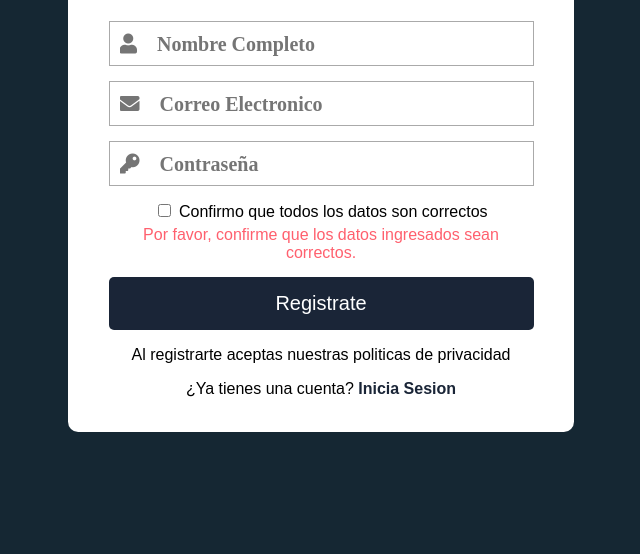
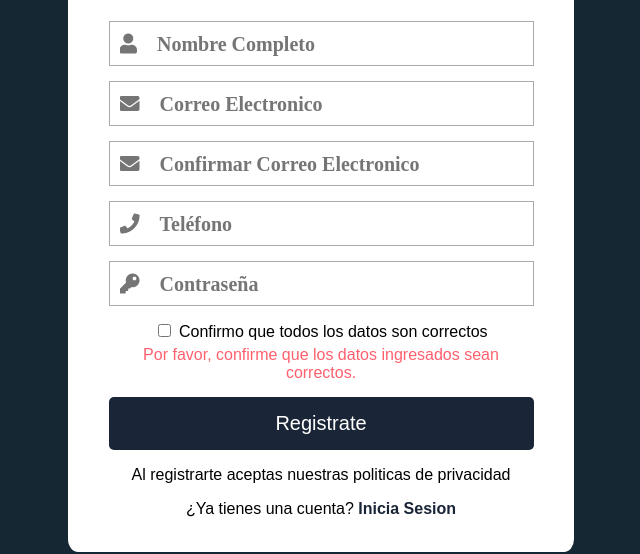
Before and after one commit to YeseniaCarvajalM/mintic, a plain HTML site: page registro.html in a window 1280 px wide. Shown: the part 254-808 px from the top of the page, without its empty margins (319-959 px from the left). Drawn offline with Linux system fonts and the light colour scheme.

Commit message:
se agregan id a los campos

```diff
--- a/estilos.css
+++ b/estilos.css
@@ -111,6 +111,7 @@ body {
 .form-content input[type=text],
 .form-content input[type=password],
 .form-content input[type=email],
+.form-content input[type=phone],
 .form-content select {
   width             : 100%;
   padding           : 9px 20px;
@@ -296,7 +297,7 @@ img {
   margin : 0 auto;
 }
 
-.formulario {
+.form {
   background   : #fff;
   margin-top   : 150px;
   padding      : 3px;
@@ -314,6 +315,7 @@ h1 {
 
 input[type="text"],
 input[type="email"],
+input[type=phone],
 input[type="password"] {
   font-size: 20px;
   padding  : 10px;
@@ -365,7 +367,7 @@ p {
 }
 
 @media(min-width:786px) {
-  .formulario {
+  .form {
     width: 500px;
   }
 }
--- a/registro.html
+++ b/registro.html
@@ -1,29 +1,39 @@
 <!DOCTYPE html>
 <html lang="en">
+
 <head>
   <meta charset="UTF-8" />
   <meta http-equiv="X-UA-Compatible" content="IE=edge" />
   <meta name="viewport" content="width=device-width, initial-scale=1.0" />
   <!--icon cdn fontawesome-->
-    <link rel="stylesheet" href="https://use.fontawesome.com/releases/v5.15.4/css/all.css" integrity="sha384-DyZ88mC6Up2uqS4h/KRgHuoeGwBcD4Ng9SiP4dIRy0EXTlnuz47vAwmeGwVChigm" crossorigin="anonymous">
+  <link rel="stylesheet" href="https://use.fontawesome.com/releases/v5.15.4/css/all.css"
+    integrity="sha384-DyZ88mC6Up2uqS4h/KRgHuoeGwBcD4Ng9SiP4dIRy0EXTlnuz47vAwmeGwVChigm" crossorigin="anonymous">
   <link rel="stylesheet" href="estilos.css" />
   <title>Registro</title>
 </head>
+
 <body>
-    <form class="formulario">
+  <form id="formulario" class="form">
     <h1>Registro</h1>
     <div class="contenedor">
       <div class="input-contenedor">
-                <input class="fas fa-user" type="text" placeholder="&#xF007;    Nombre Completo" required>
+        <input id="campoNombre" class="fas fa-user" type="text" placeholder="&#xF007;    Nombre Completo" required>
       </div>
 
       <div class="input-contenedor">
-                <input class="fas fa-envelope" type="email" placeholder="&#xf0e0;    Correo Electronico" required>
+        <input id="campoCorreo" class="fas fa-envelope" type="email" placeholder="&#xf0e0;    Correo Electronico" required>
       </div>
 
       <div class="input-contenedor">
-                <i  icon"></i>
-                <input class="fas fa-key" type="password" placeholder="&#xf084;    Contraseña" required>
+        <input id="campoConfirmarCorreo" class="fas fa-envelope" type="email" placeholder="&#xf0e0;    Confirmar Correo Electronico" required>
+      </div>
+
+      <div class="input-contenedor">
+        <input id="campoPhone" class="fas fa-phone" type="phone" placeholder="&#xf095;    Teléfono" required>
+      </div>
+
+      <div class="input-contenedor">
+        <input id="campoContraseña" class="fas fa-key" type="password" placeholder="&#xf084;    Contraseña" required>
       </div>
 
       <div class="form-check">
@@ -43,4 +53,5 @@
   </form>
 
 </body>
+
 </html>
```
Lines whose indentation alone changed are shown as unchanged.
